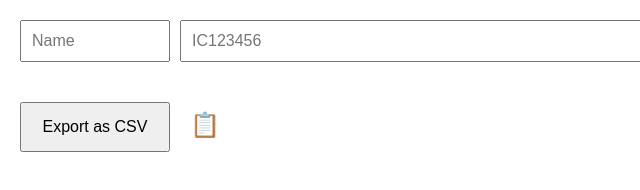
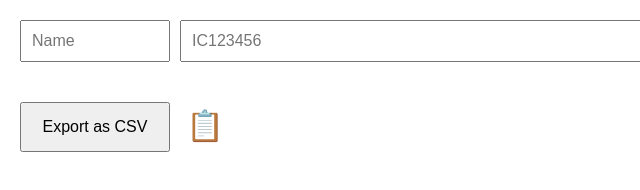
Before and after one commit to pablo-pillcaseo/fulfillment-scanner, a plain HTML site: page index.html in a window 1280 px wide. Shown: the full height of the page, 0-640 px from the left. Drawn offline with Linux system fonts and the light colour scheme.

Commit message:
Adjusted button style

```diff
--- a/styles.css
+++ b/styles.css
@@ -1,5 +1,3 @@
-/* styles.css */
-
 body {
   font-family: sans-serif;
   margin: 20px;
@@ -98,8 +96,8 @@ body {
 
 #clipboardButton {
   width: 50px;
-  height: 50px;
-  font-size: 24px;
+  height: 40px;
+  font-size: 30px;
   cursor: pointer;
   box-sizing: border-box;
   display: flex;
```
